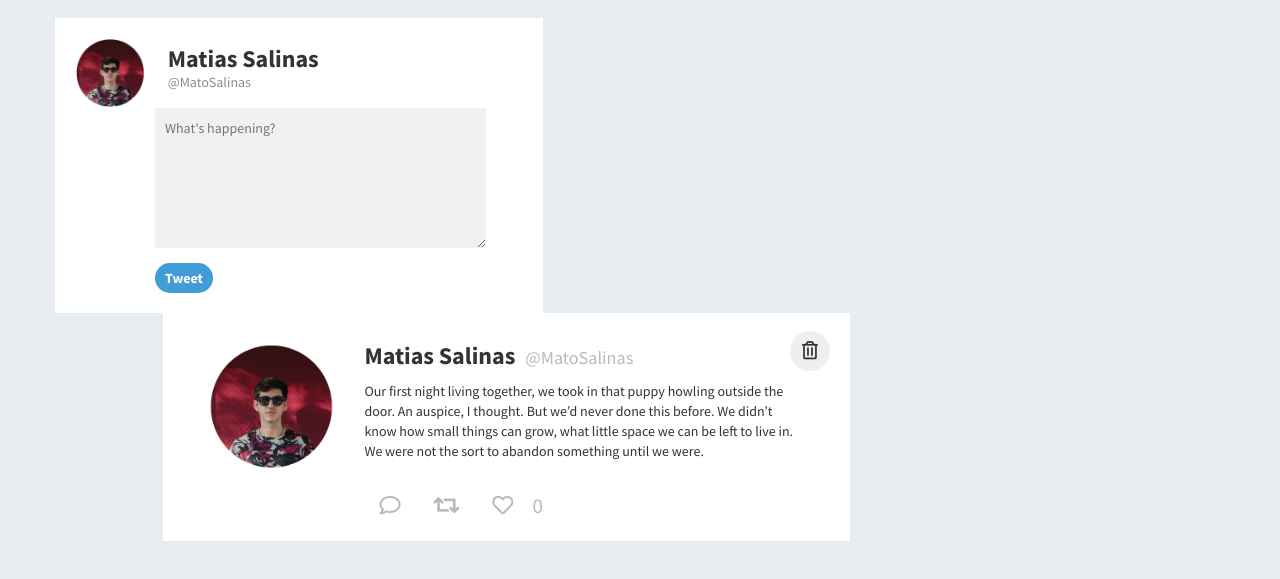
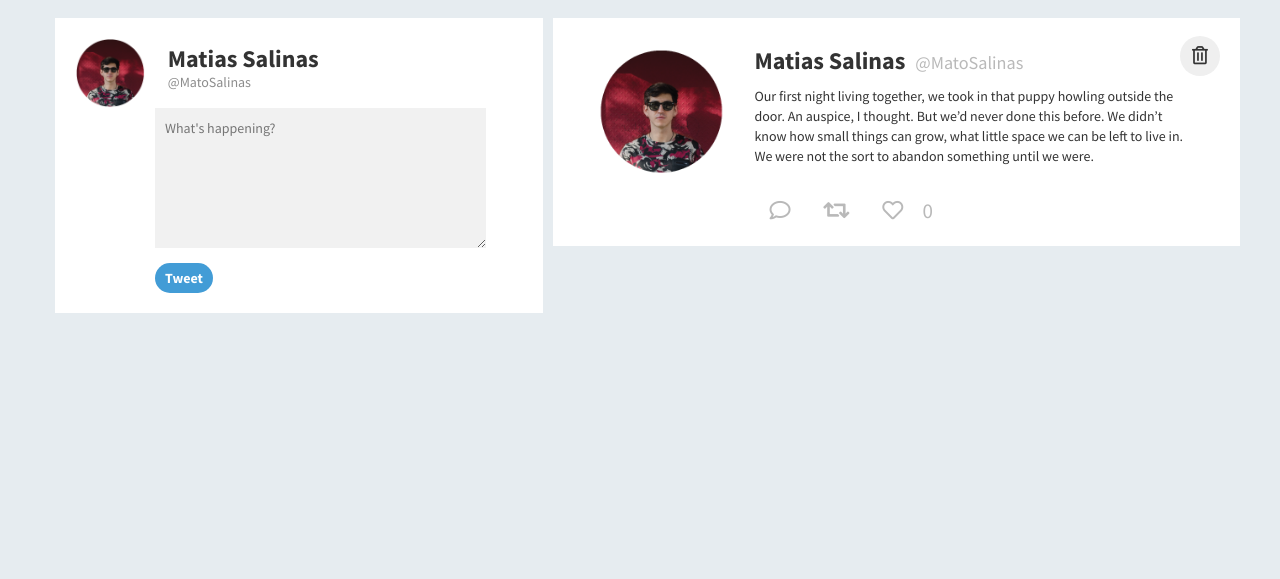
Before and after one commit to Matokosp/Prueba_jQuery, a plain HTML site: page index.html in a window 1280 px wide. Shown: the part 57-636 px from the top of the page. Drawn offline with nearby package versions, Linux system fonts and the light colour scheme.

Commit message:
updateee

```diff
--- a/index.html
+++ b/index.html
@@ -56,7 +56,7 @@
 					<input type="submit" value="Tweet" id="tweet-btn">
 				</form>
 			</section>
-			<section class="tweets__section col-xs-offset-1 col-xs-10 col-lg-7">
+			<section class="tweets__section col-xs-offset-1 col-xs-10 col-md-offset-0 col-md-12 col-lg-7">
 				<article class="row tweet__article">
 					<button class="delete__tweet-div" id="delete__tweet">
 						<i class="far fa-trash-alt"></i>
```
